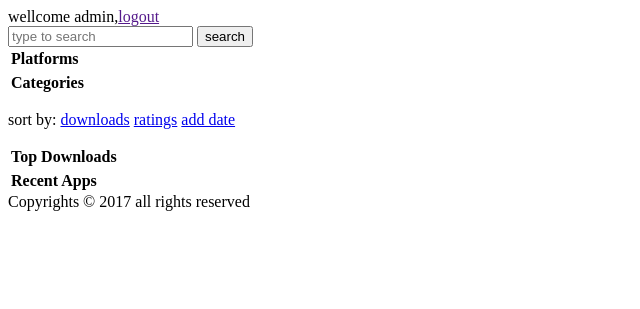
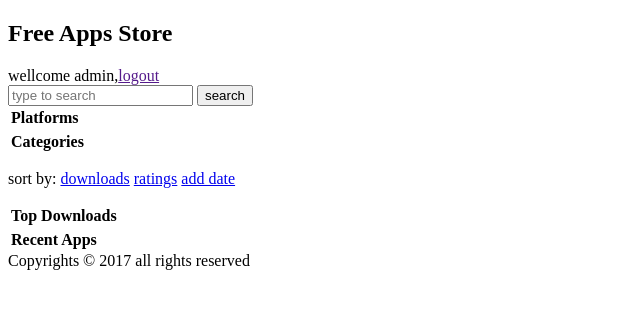
Before and after one commit to codemaster05330/free-apps-store-system, a PHP site: page / in a window 1280 px wide. Shown: the top 309 px of the page, without its empty margins (0-640 px from the left). Run offline with PHP 8.4, Linux system fonts and the light colour scheme; data that the repository does not hold is empty.

Commit message:
add website main header title

```diff
--- a/layout/upperBar.php
+++ b/layout/upperBar.php
@@ -1,4 +1,5 @@
 <div id="upperBar">
+<h2>Free Apps Store</h2>
 <div id="rightPanel">
 wellcome admin,<a href="" id="hrefBtn">logout</a>
 </div>
```
